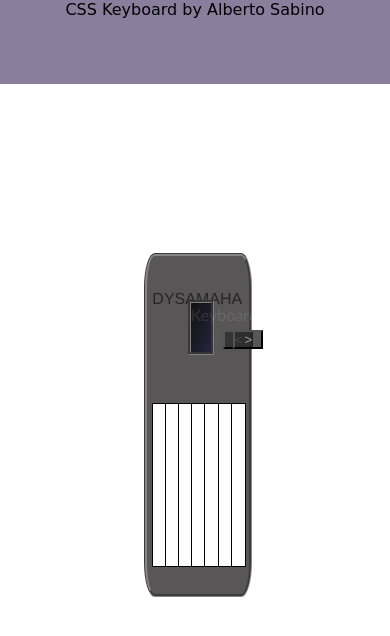
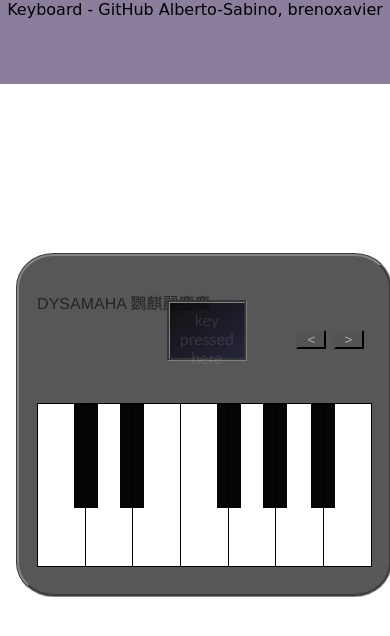
Before and after one commit to Alberto-Sabino/keyboard, a plain HTML site: page index.html in a window 390 px wide. Drawn offline with Linux system fonts and the light colour scheme.

Commit message:
media query
inserção de media query no teclado e teclas pretas

```diff
--- a/index.html
+++ b/index.html
@@ -9,11 +9,14 @@
 
 <body>
 
-    <header>CSS Keyboard by Alberto Sabino </header>
+    <header>Keyboard - GitHub Alberto-Sabino, brenoxavier </header>
 
     <div id="keyboard">
-        <div class="logo">DYSAMAHA</div>
-        <div class="panel">Keyboard</div>
+        <div class="logo">DYSAMAHA 鸚麒麗麈麋</div>
+
+        <div class="panel">
+            key pressed here
+        </div>
 
         <div class="buttons">
 
@@ -35,9 +38,16 @@
             <div class="G"></div>
             <div class="A"></div>
             <div class="B"></div>
+
+            <div class="Db"></div>
+            <div class="Eb"></div>
+            <div class="Gb"></div>
+            <div class="Ab"></div>
+            <div class="Bb"></div>
+
         </div>
+        <script src="./index.js"></script>
 
-        <script src="./index.js"></script>
     </div>
 </body>
 </html>
--- a/index.js
+++ b/index.js
@@ -4,19 +4,25 @@ const e = document.querySelector('.E')
 const f = document.querySelector('.F')
 const g = document.querySelector('.G')
 const a = document.querySelector('.A')
+const b = document.querySelector('.B')
+const db = document.querySelector('.Db')
+const eb = document.querySelector('.Eb')
+const gb = document.querySelector('.Gb')
+const ab = document.querySelector('.Ab')
+const bb = document.querySelector('.Bb')
 
 document.body.onkeypress = event => {
   switch (event.keyCode) {
     case 97:
-      console.log('A')
+      console.log('C')
       break
 
     case 115:
-      console.log('S')
+      console.log('D')
       break
 
     case 100:
-      console.log('D')
+      console.log('E')
       break
 
     case 102:
@@ -28,16 +34,16 @@ document.body.onkeypress = event => {
       break
 
     case 104:
-      console.log('H')
+      console.log('A')
       break
 
     case 106:
-      console.log('J')
+      console.log('B')
       break
   }
 }
 
-c.onclick = () => {
+c.onclick = () =>{
   console.log('C')
 }
 
@@ -58,5 +64,21 @@ g.onclick = () => {
 }
 
 a.onclick = () => {
-  console.log('A')
+  console.log('Db')
 }
+
+a.onclick = () => {
+  console.log('Eb')
+}
+
+a.onclick = () => {
+  console.log('Gb')
+}
+
+a.onclick = () => {
+  console.log('Ab')
+}
+
+a.onclick = () => {
+  console.log('Bb')
+}
--- a/teclado.css
+++ b/teclado.css
@@ -17,9 +17,8 @@ header{
 #keyboard{
     position: fixed;
     top: 30%;
-    left: 37%;
-    min-width:26%;
-    max-width: 80%;
+    left: 23.7%;
+    width:700px;
     height:40%;
 
     background: rgba(65, 63, 63, 0.877);
@@ -61,7 +60,7 @@ header{
 }
 input[type="submit"]{
 
-    background: rgba(46, 45, 45, 0.8);
+    background: rgba(85, 83, 83, 0.8);
     color:rgba(255, 255, 255, 0.555);
     width: 30px;
 }
@@ -196,3 +195,12 @@ input[type="submit"]{
     height: 67%;
     width:7.1%;
 }
+
+@media (max-width: 58em){
+
+    #keyboard{
+        left: 4%;
+        width: 95%;
+    }
+
+}
```
